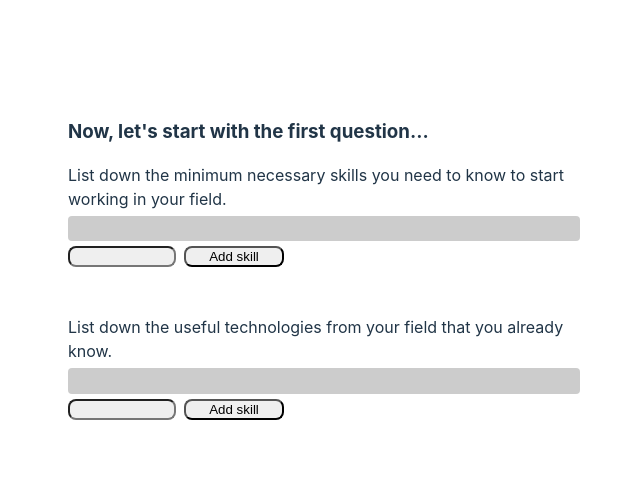
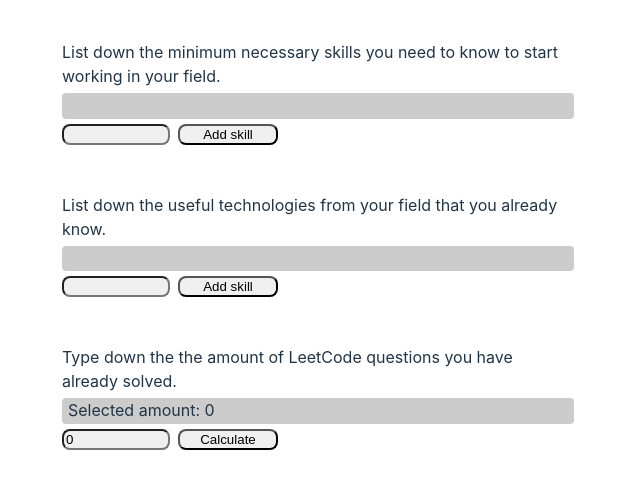
Before and after one commit to danielflorencio/aos-public, a React (Vite) app: page / in a window 1280 px wide. Shown: the top 488 px of the page, without its empty margins (322-962 px from the left). Built offline with nearby package versions, Linux system fonts and the light colour scheme.

Commit message:
improved overall functionality and styling

```diff
--- a/src/App.css
+++ b/src/App.css
@@ -39,3 +39,9 @@
 .read-the-docs {
   color: #888;
 }
+.flex-center{
+  display: flex;
+  flex-direction: column;
+  justify-content: center;
+  align-items: center;
+}
--- a/src/App.tsx
+++ b/src/App.tsx
@@ -5,12 +5,14 @@ import IntroductionPost from './components/IntroductionPost/IntroductionPost'
 function App() {
 
   return (
-    <>
-      <IntroductionPost/>
-      {/* <div style={{width: '100vw', display: 'flex', flexDirection: 'column', alignItems: 'center', justifyContent: 'center'}} className='post-container text-container'> */}
-        {/* <ApplicationsCalculator/> */}
-      {/* </div> */}
-    </>
+    <div className='flex-center'>
+      <div className='text-container'>
+        {/* <IntroductionPost/>       */}
+        <ApplicationsCalculator/>
+      </div>
+
+
+    </div>
   )
 }
 
--- a/src/components/ApplicationsCalculator/ApplicationsCalculator.tsx
+++ b/src/components/ApplicationsCalculator/ApplicationsCalculator.tsx
@@ -5,17 +5,10 @@ import './styles.css'
 // const fullTechStack: string[] = [...mvpTechStack, 'BootStrap', 'TypeScript', 'Redux', 'Sass', 'NextJs','Node Js', 'Express Js', 'MongoDb', 'PostgreSQL', 'React Native', 'Jest', 'Tailwind CSS','FramerMotion']
 
 const benchmarkParameters: {stackItemsBenchmark: number; solvedQuestionsBenchmark: number; flashcardsBenchmark: number} = {
-    // stackItemsBenchmark: mvpTechStack.length,
     stackItemsBenchmark: 0,
     solvedQuestionsBenchmark: 8,
     flashcardsBenchmark: 3 // Ignore this line -- Code for the next feature of the app.
 }
-
-
-// Insert your current data below this line
-// const actualTechStack: string[] = [...mvpTechStack, 'Redux', 'Bootstrap', 'TypeScript']
-// const actualSolvedQuestions: number = 20
-
 
 type userDataType = {
     mvpTechStack: string[],
@@ -33,37 +26,19 @@ type InputValues = {
     newSkillInput: string,
     solvedQuestionsInput: number
 }
-const userInputs = {
+const userInputs: InputValues = {
     newMvpSkillInput: '',
     newSkillInput: '',
     solvedQuestionsInput: 0
 }
 
-// Insert your current data above this line
-
 // const actualFlashcards: number = 3 --- Ignore this line -- Code for the next feature of the app.
-
-
 
 export default function ApplicationsCalculator(){
 
     const [userData, setUserData] = useState(userInitialData)
     const [inputValues, setInputValues] = useState(userInputs)
-
-    // const [userMvpStack, setUserMvpStack] = useState(userInitialData.mvpTechStack)
-    // const [userStack, setUserStack] = useState(userInitialData.actualTechStack)
-    // const [userSolvedQuestions, setUserSolvedQuestions] = useState(userInitialData.actualSolvedQuestions)
-
-    function handleSubmit(e: FormEvent){
-        e.preventDefault()
-
-    }
-
-    function updateValues(fields: Partial<userDataType>){
-        setUserData(prev => {
-            return { ...prev, ...fields}
-        })
-    }
+    const [giveAnswer, setGiveAnswer] = useState<boolean>(false)
 
     function handleMvpInputChange(e: string){
         setInputValues(prevState => ({
@@ -78,6 +53,10 @@ export default function ApplicationsCalculator(){
             ...prevState,
             mvpTechStack: [...prevState.mvpTechStack, inputValues.newMvpSkillInput]
         }));
+        setInputValues(prevState => ({
+            ...prevState,
+            newMvpSkillInput: ''
+        }))
     }
 
     function handleSkillsInputChange(e: string){
@@ -93,104 +72,126 @@ export default function ApplicationsCalculator(){
             ...prevState,
             actualTechStack: [...prevState.actualTechStack, inputValues.newSkillInput]
         }));
+        setInputValues(prevState => ({
+            ...prevState,
+            newSkillInput: ''
+        }))
     }
 
+    function handleChangeSolvedQuestions(e: number){
+        setInputValues(prevState => ({
+            ...prevState,
+            solvedQuestionsInput: e
+        }))
+    }
 
+    function handleSubmit(e: FormEvent){
+        e.preventDefault()
+        setUserData(prevState => ({
+            ...prevState,
+            actualSolvedQuestions: inputValues.solvedQuestionsInput
+        }))
+        setInputValues({
+            newMvpSkillInput: '',
+            newSkillInput: '',
+            solvedQuestionsInput: 0
+        })
+        setGiveAnswer(true)
+    }
 
-    let focus: string[] = ['']
-    let dailyApplications: number
-    let arrayOfAnswers: string[] = ['']
-
-    // if (actualTechStack.length < mvpTechStack.length){
-    //     return(<>"I'm sorry, it looks like you still don't have enough dev skills for an actual job. Keep studying and you are gonna get there!"</>)
-    // } else if(actualSolvedQuestions < benchmarkParameters.solvedQuestionsBenchmark){
-    //     return(<>"It looks like you already have enough skills for an actual job, but it will be hard to pass the interview process with that few LeetCode questions answered. Keep studying! You are gonna get there."</>)
-    // } else{
-
-    //     function verifyDailyApplications(){
-    //         // This function verifies how many applications you can do considering your the benchmarks you have achieved.
-    //         // It could be put inside the for() loop without the need of this function...
-    //         // But i put it that way so the code becomes more readable.
-    //         // If you wanna add more conditionals and/or benchmark verifications, just add another '&&' and the condition right below.
-
-    //         if(
-    //             dailyApplications <= (actualSolvedQuestions / benchmarkParameters.solvedQuestionsBenchmark)
-    //             &&
-    //             dailyApplications <= (actualTechStack.length - mvpTechStack.length + 1)
-    //         ) return true
-
-    //     }
-
-
-        // The loop below counts how many applications you can do.
-        // for(dailyApplications = 1; verifyDailyApplications(); dailyApplications++){}
-
-
-        // The function below analyzes where you should focus your efforts now.
-    //     function verifyFocus(){
-
-    //         // The conditionals below verify which of your progress markers are the farthest (verify this word) away from the benchmarks.
-
-    //         let techStackAdvancement: number = actualTechStack.length - (mvpTechStack.length - 1)
-    //         let solvedQuestionsAdvancement: number = actualSolvedQuestions/benchmarkParameters.solvedQuestionsBenchmark
-    //         // let flashcardsAdvancement: number = actualFlashcards/dailyApplications --- Code for the next feature of the app --- Ignore this line.
-
-
-
-    //         // Now i have to make the actual verification below.
-    //         if((techStackAdvancement - solvedQuestionsAdvancement) >= 1){
-    //             focus[0] = 'Considering the amount of skills you have, you should be able to do ' + techStackAdvancement.toString() + ' applications a day...'
-    //             focus[1] = 'But your amount of solved LeetCode questions is only ' + actualSolvedQuestions.toString() + ', limiting you to only ' + Math.floor(solvedQuestionsAdvancement).toString() + ' Applications a day.'
-    //             focus[2] = 'Do more LeetCode questions in order to increase your daily limit.'
-    //         } else if((solvedQuestionsAdvancement - techStackAdvancement) >= 10){
-    //             focus[0] = 'Considering the amount of LeetCode questions you have solved, you should be able to do ' + Math.floor(solvedQuestionsAdvancement).toString() + '...'
-    //             focus[1] = 'But the amount of skills you have is only ' + techStackAdvancement.toString() + ' units bigger than the minimum amount of skills necessary to get hired, limiting you to only ' + techStackAdvancement.toString() + ' Applications a day.'
-    //             focus[2] = 'Learn more actual job skills to increase your daily limit.'
-    //         } else{
-    //             focus[0] = 'The advancement of your tech skills and LeetCode questions solved is evenly distributed.'
-    //             focus[1] = 'You should be able to apply to ' + dailyApplications.toString() + ' Jobs a day with no issues.'
-    //             focus[2] = 'Remember to keep studying everyday in order to increase this number.'
-    //         }
-    //     }
-
-    //     verifyFocus()
-
-    // }
-
-    // const stringElements = arrayOfAnswers.map(answer => <><div style={{display: 'block'}} key={answer}>{answer}</div><br/></>);
-    // userData.mvpTechStack[userData.mvpTechStack.length - 1]
     return(
-        <>
+        <div onSubmit={handleSubmit}>
             <form>
-                <label>List down the minimum necessary skills you need to know to start working in your field.</label> {/** Create a tooltip here explaining more for when the user hovers the cursor over it. */}
-                <div className='skill-selection'><strong>{userData.mvpTechStack.map(skill => (<>{skill}&nbsp;</>))}</strong></div>
+                <label style={{textAlign: 'left'}}>List down the minimum necessary skills you need to know to start working in your field.</label> {/** Create a tooltip here explaining more for when the user hovers the cursor over it. */}
+                <div className='skill-selection'><strong>{userData.mvpTechStack.map(skill => (<>{skill} </>))}</strong></div>
                 <div style={{display: 'flex', gap: '0.5rem', marginBottom: '6vh'}}>
                     <input type='text' value={inputValues.newMvpSkillInput} onChange={e => handleMvpInputChange(e.target.value)} ></input>
                     <button onClick={e => handleMvpSkillsSubmit(e)}>Add skill</button>
                 </div>
-
-                <label>List down the useful technologies from your field that you already know. </label>
-                <div className='skill-selection'><strong>{userData.actualTechStack.map(skill => (<>{skill}&nbsp;</>))}</strong></div>
+            </form>
+            <form>
+                <label style={{textAlign: 'left'}}>List down the useful technologies from your field that you already know. </label>
+                <div className='skill-selection'><strong>{userData.actualTechStack.map(skill => (<>{skill} </>))}</strong></div>
                 <div style={{display: 'flex', gap: '0.5rem', marginBottom: '6vh'}}>
                     <input type='text' value={inputValues.newSkillInput} onChange={e => handleSkillsInputChange(e.target.value)}></input>
                     <button onClick={e => handleSkillsSubmit(e)}>Add skill</button>
                 </div>
-                {/*
-                <label>Type down the the amount of LeetCode questions you have already solved. </label>
-                <div className='skill-selection'>Selected amount: (solvedSkills)</div>
+            </form>
+            <form>
+                <label style={{textAlign: 'left'}}>Type down the the amount of LeetCode questions you have already solved. </label>
+                <div className='skill-selection'>Selected amount: {userData.actualSolvedQuestions}</div>
                 <div style={{display: 'flex', gap: '0.5rem', marginBottom: '6vh'}}>
-                    <input type='number' value={userSolvedQuestions} onChange={e => changeSolvedQuestions(e.target.valueAsNumber)}> </input>
-                    <button>Submit</button>
-                </div> */}
+                    <input type='number' value={inputValues.solvedQuestionsInput} onChange={e => handleChangeSolvedQuestions(e.target.valueAsNumber)}></input>
+                    <button onClick={handleSubmit} type='submit'>Calculate</button>
+                </div>
             </form>
+
+            {giveAnswer ? <ApplicationCount userData={userData}/> : null}
+        </div>
+    )
+}
+
+function ApplicationCount({userData} : {userData: userDataType}){
+
+    let userAnswer: string[] = ['']
+    let dailyApplications: number
+
+    if(userData.actualTechStack.length < userData.mvpTechStack.length){
+        userAnswer[0] = "I'm sorry, but it looks like you still don't have enough dev skills for an actual job yet..."
+        userAnswer[1] = "Keep studying and you are gonna get there!"
+    } else if(userData.actualSolvedQuestions < benchmarkParameters.solvedQuestionsBenchmark){
+        userAnswer[0] = "It looks like you already have enough skills for an actual job..."
+        userAnswer[1] = "but it will be hard to pass the interview process with that few LeetCode questions answered."
+        userAnswer[2] = "Keep studying! You are gonna get there."
+    } else{
+
+        function verifyDailyApplications(){
+        // This function verifies how many applications you can do considering your the benchmarks you have achieved.
+        // It could be put inside the for() loop without the need of this function...
+        // But i put it that way so the code becomes more readable.
+        // If you wanna add more conditionals and/or benchmark verifications, just add another '&&' and the condition right below.
+
+        if(
+            (dailyApplications < Math.floor(userData.actualSolvedQuestions / benchmarkParameters.solvedQuestionsBenchmark))
+            &&
+            dailyApplications <= (userData.actualTechStack.length - userData.mvpTechStack.length + 1)
+        ) return true
+        }
+
+        // The loop below counts how many applications you can do.
+        for(dailyApplications = 1; verifyDailyApplications(); dailyApplications++){}
+
+        let techStackAdvancement: number = userData.actualTechStack.length - (userData.mvpTechStack.length - 1)
+        let solvedQuestionsAdvancement: number = userData.actualSolvedQuestions/benchmarkParameters.solvedQuestionsBenchmark
+        // let flashcardsAdvancement: number = actualFlashcards/dailyApplications --- Code for the next feature of the app --- Ignore this line.
+
+        // Now i have to make the actual verification below.
+        if((techStackAdvancement - solvedQuestionsAdvancement) >= 1){
+            userAnswer[0] = 'Considering the amount of skills you have, you should be able to do ' + techStackAdvancement.toString() + ' applications a day...'
+            userAnswer[1] = 'But your amount of solved LeetCode questions is only ' + userData.actualSolvedQuestions.toString() + ', limiting you to only ' + Math.floor(solvedQuestionsAdvancement).toString() + ' Applications a day.'
+            userAnswer[2] = 'Do more LeetCode questions in order to increase your daily limit.'
+        } else if((solvedQuestionsAdvancement - techStackAdvancement) >= 10){
+            userAnswer[0] = 'Considering the amount of LeetCode questions you have solved, you should be able to do ' + Math.floor(solvedQuestionsAdvancement).toString() + ' applications a day...'
+            userAnswer[1] = 'But the amount of skills you have is only ' + techStackAdvancement.toString() + ' units bigger than the minimum amount of skills necessary to get hired, limiting you to only ' + techStackAdvancement.toString() + ' Applications a day.'
+            userAnswer[2] = 'Learn more actual job skills to increase your daily limit.'
+        } else{
+            userAnswer[0] = 'The advancement of your tech skills and LeetCode questions solved is evenly distributed.'
+            userAnswer[1] = 'You should be able to apply to ' + dailyApplications.toString() + ' Jobs a day with no issues.'
+            userAnswer[2] = 'Remember to keep studying everyday in order to increase this number.'
+        }
+    }
+
+    return(
+    <div>
         <div className='application-container'>
             <h3>
-                    {focus.map(answer => (
+                {userAnswer.map(answer => (
                     <p key={answer}>{answer}</p>
                 ))
                 }
             </h3>
         </div>
-        </>
+    </div>
     )
+
 }
--- a/src/components/ApplicationsCalculator/styles.css
+++ b/src/components/ApplicationsCalculator/styles.css
@@ -1,7 +1,6 @@
 .application-container{
-    height: 80vh;
-    display: grid;
-    place-items: center;
+    text-align: left;
+    width: 500px;
 }
 button, input{
     width: 100px;
@@ -9,8 +8,18 @@ button, input{
     border-radius: 8px;
 }
 .skill-selection{
-    height: fit-content;
-    margin-bottom: 3vh;
     display: flex;
     flex-wrap: wrap;
+    width: 500px;
+    background-color: #ccc;
+    min-height: 1.6rem;
+    border-radius: 4px;
+    margin: 5px 0px;
+    padding: 0 6px;
 }
+label, input{
+    display: block;
+}
+label{
+    max-width: 500px;
+}
--- a/src/components/IntroductionPost/IntroductionPost.tsx
+++ b/src/components/IntroductionPost/IntroductionPost.tsx
@@ -4,10 +4,10 @@ export default function IntroductionPost(){
     return(
         <div>
             <div className='header'>
-                {/* <h1 className='text-container'>Welcome to AOS, the Application Optimizing System.</h1>
-                <h2 className='text-container'>The All-in-one solution to maximize your efforts and further develop your Software Engineering career.</h2>             */}
-                <div className='post-container text-container'>
-                    {/* <h2 className='post-title'></h2>
+                <h1>Welcome to AOS, the Application Optimizing System.</h1>
+                <h2>The All-in-one solution to maximize your efforts and further develop your Software Engineering career.</h2>
+                <div className='post-container'>
+                    <h2></h2>
                     <p>In this post you are gonna learn exactly how to use this app to track your efforts and make sure you are focusing on the right thing, and not "wasting" your time in what should not be a priority at the moment.</p>
 
                     <h3 className='subtitle'>But why did i make it? The answer is simple... To optimize my progress.</h3>
@@ -53,10 +53,9 @@ export default function IntroductionPost(){
                     <p>For each time your amount of tech skills and solved questions surpass your benchmarks, the AOS will "Allow you" to do one more application per day.</p>
                     <p><strong>So let's say you surpass your benchmarks for 2 times, you are gonna be able to do 2 applications a day. If you surpass your benchmarks for 8 times, you are gonna be able to do 8 applications a day.</strong></p>
 
-                    <p>This way, you can easily control how much time you spend <strong>coding</strong> a day, how much time you spend doing <strong>LeetCode</strong> questions a day, and how much time you spend <strong>Applying for jobs</strong> a day.</p> */}
+                    <p>This way, you can easily control how much time you spend <strong>coding</strong> a day, how much time you spend doing <strong>LeetCode</strong> questions a day, and how much time you spend <strong>Applying for jobs</strong> a day.</p>
 
                     <h3 style={{marginTop: '10vh'}}>Now, let's start with the first question...</h3>
-                    <ApplicationsCalculator/>
 
                 </div>
             </div>
--- a/src/components/IntroductionPost/styles.css
+++ b/src/components/IntroductionPost/styles.css
@@ -6,6 +6,7 @@
 }
 h1 {
     font-size: 36px;
+    line-height: 2.5rem;
 }
 h2 {
     font-size: 20px;
@@ -16,24 +17,9 @@ h2 {
 .text-container{
     max-width: 500px;
 }
-.post-title{
-    /* text-align: center; */
-    /* align-self: center; */
-}
 p, .subtitle{
     text-align: left;
 }
 .subtitle{
     margin-top: 6vh;
 }
-label, input{
-    display: block;
-}
-.skill-selection{
-    width: 100%;
-    background-color: #ccc;
-    min-height: 1.6rem;
-    border-radius: 4px;
-    margin: 5px 0px;
-    padding: 0 6px;
-}
```
Lines whose indentation alone changed are shown as unchanged.
